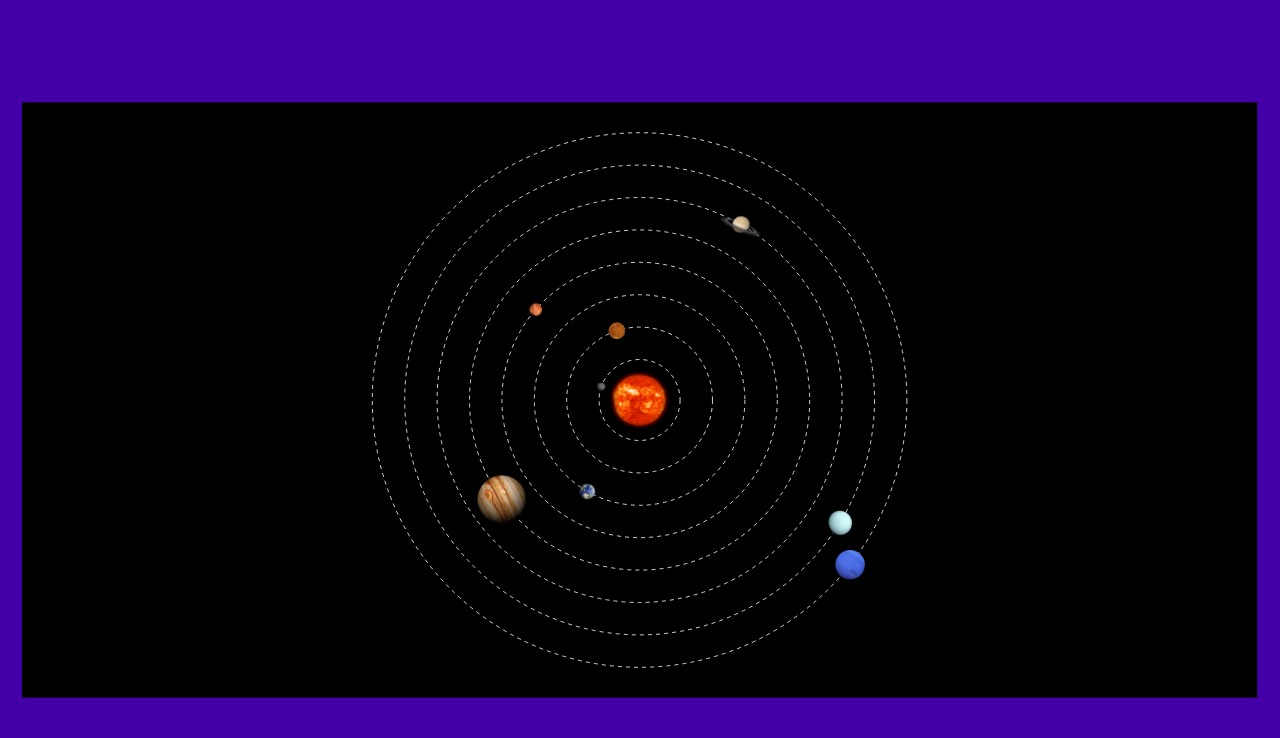
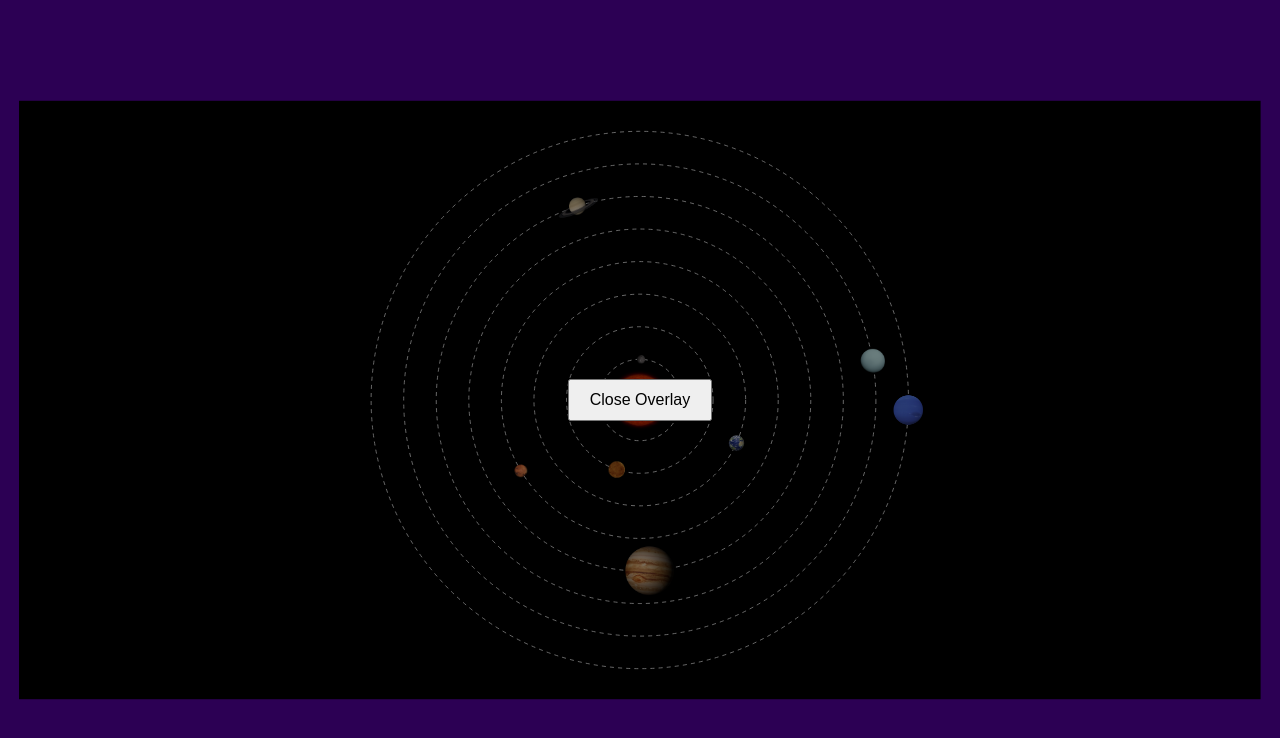
Before and after one commit to TheSigmaSociety/PlanetPathfinder, a React (Create React App) app in the folder planetpathfinder/: page / in a window 1280 px wide. Shown: the top 738 px of the page. Built offline with nearby package versions, Linux system fonts and the light colour scheme.

Commit message:
overlaylaylay on me

```diff
--- a/planetpathfinder/src/App.js
+++ b/planetpathfinder/src/App.js
@@ -30,20 +30,23 @@ const SolarSystem = () => {
     { name: 'Venus', ...getPlanetPosition(VENUS_ORBIT_RADIUS), r: 10, image: 'venus.png', orbitRadius: VENUS_ORBIT_RADIUS, duration: '20s' },
     { name: 'Earth', ...getPlanetPosition(EARTH_ORBIT_RADIUS), r: 10, image: 'earth.png', orbitRadius: EARTH_ORBIT_RADIUS, duration: '30s' },
     { name: 'Mars', ...getPlanetPosition(MARS_ORBIT_RADIUS), r: 8, image: 'mars.png', orbitRadius: MARS_ORBIT_RADIUS, duration: '40s' },
-    { name: 'Jupiter', ...getPlanetPosition(JUPITER_ORBIT_RADIUS), r: 30, image: 'test.png', orbitRadius: JUPITER_ORBIT_RADIUS, duration: '50s' },
+    { name: 'Jupiter', ...getPlanetPosition(JUPITER_ORBIT_RADIUS), r: 30, image: 'jupiter.png', orbitRadius: JUPITER_ORBIT_RADIUS, duration: '50s' },
     { name: 'Saturn', ...getPlanetPosition(SATURN_ORBIT_RADIUS), r: 25, image: 'saturn.png', orbitRadius: SATURN_ORBIT_RADIUS, duration: '60s' },
     { name: 'Uranus', ...getPlanetPosition(URANUS_ORBIT_RADIUS), r: 20, image: 'uranus.png', orbitRadius: URANUS_ORBIT_RADIUS, duration: '70s' },
     { name: 'Neptune', ...getPlanetPosition(NEPTUNE_ORBIT_RADIUS), r: 20, image: 'neptune.png', orbitRadius: NEPTUNE_ORBIT_RADIUS, duration: '80s' },
   ];
 
   const [planets, setPlanets] = useState(initialPlanets);
-  const [loading, setLoading] = useState(true);
+  const [loading, setLoading] = useState(false);
+  const [overlayVisible, setOverlayVisible] = useState(true);
+  const [planetTransition, setPlanetTransition] = useState(false);
 
   useEffect(() => {
-    // Simulate loading time
-    const timer = setTimeout(() => setLoading(false), 2000);
-    return () => clearTimeout(timer);
-  }, []);
+    if (loading) {
+      const timer = setTimeout(() => setLoading(false), 5000);
+      return () => clearTimeout(timer);
+    }
+  }, [loading]);
 
   const orbits = [
     { name: "mercury orbit", cx: SUN_CX, cy: SUN_CY, r: MERCURY_ORBIT_RADIUS, color: 'white' },
@@ -57,19 +60,38 @@ const SolarSystem = () => {
   ];
 
   const handleClick = (clickedPlanet) => {
-    setPlanets(planets.map(planet =>
-      planet.name === clickedPlanet.name && planet.name !== 'Sun'
-        ? { ...planet, duration: '5s' }
-        : planet
-    ));
+    setPlanets(
+      planets.map((planet) =>
+        planet.name === clickedPlanet.name && planet.name !== "Sun"
+          ? { ...planet, duration: "5s" }
+          : planet
+      )
+    );
+  };
+
+  const handleCloseOverlay = () => {
+    setOverlayVisible(false);
+    setLoading(true);
+    setPlanetTransition(true);
+    setTimeout(() => setLoading(false),5000);
   };
 
   return (
     <div className="parent-container">
-      <div className="fullscreen-overlay"></div>
+      {overlayVisible && (
+        <div className="fullscreen-overlay">
+          <button onClick={handleCloseOverlay}>Close Overlay</button>
+        </div>
+      )}
       <div className="solar-system-container">
-        {loading && <div className="loading-text">Loading</div>}
-        <svg className="planet" width="100%" height="100%" viewBox="0 0 1525 735" preserveAspectRatio="xMidYMid meet">
+        {loading && <div className="loading-text">Calculating</div>}
+        <svg
+          className={`planet ${planetTransition ? 'planet-transition' : ''}`}
+          width="100%"
+          height="100%"
+          viewBox="0 0 1525 735"
+          preserveAspectRatio="xMidYMid meet"
+        >
           <rect width="100%" height="100%" fill="black" />
           {orbits.map((orbit, index) => (
             <circle
@@ -77,7 +99,7 @@ const SolarSystem = () => {
               cx={orbit.cx}
               cy={orbit.cy}
               r={orbit.r}
-              fill='none'
+              fill="none"
               stroke={orbit.color}
               strokeWidth={1}
               strokeDasharray="5,5"
@@ -93,7 +115,7 @@ const SolarSystem = () => {
               height={planet.r * 2}
               onClick={() => handleClick(planet)}
               style={{
-                animation: `orbit ${planet.duration} linear infinite`,
+                animation: loading ? `orbit ${planet.duration} linear infinite` : 'none',
                 transformOrigin: `${SUN_CX}px ${SUN_CY}px`,
               }}
             />
--- a/planetpathfinder/src/app.css
+++ b/planetpathfinder/src/app.css
@@ -5,6 +5,14 @@
   100% {
     transform: rotate(360deg);
   }
+}
+
+.orbit-animation {
+  animation: orbit var(--duration) linear infinite;
+}
+
+.orbit-stopped {
+  animation: none;
 }
 
 @keyframes loading-dots {
@@ -43,8 +51,6 @@
   }
 }
 
-
-
 .parent-container {
   display: flex;
   justify-content: center;
@@ -52,13 +58,14 @@
   width: 100vw;
   height: 100vh;
   position: relative;
+  animation: animated-box 30s infinite; /* Apply the animated background color */
 }
 
 .solar-system-container {
   display: flex;
   justify-content: center;
   align-items: center;
-  width: 96.5%;
+  width: 97%;
   height: 100%;
   z-index: 1;
 }
@@ -80,11 +87,6 @@
 
 .planet {
   position: relative;
-  z-index: 0;
-}
-
-.planet-circle {
-  transform-origin: center;
 }
 
 .fullscreen-overlay {
@@ -94,6 +96,18 @@
   width: 100%;
   height: 100%;
   background-color: rgba(0, 0, 0, 0.5);
-  animation: animated-box 15s infinite;
-  z-index: 0;
+  display: flex;
+  justify-content: center;
+  align-items: center;
+  z-index: 2; /* Ensure overlay is above other elements */
 }
+
+.fullscreen-overlay button {
+  padding: 10px 20px;
+  font-size: 16px;
+  cursor: pointer;
+}
+
+.planet-transition {
+  transition: transform 1s ease-in-out;
+}
```
